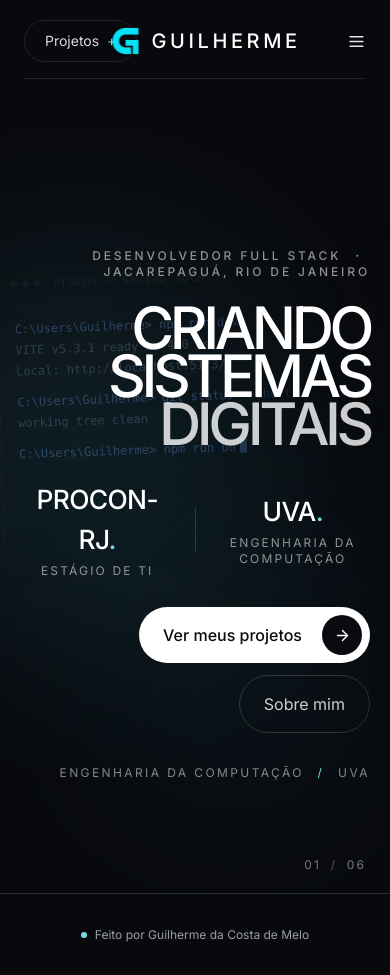
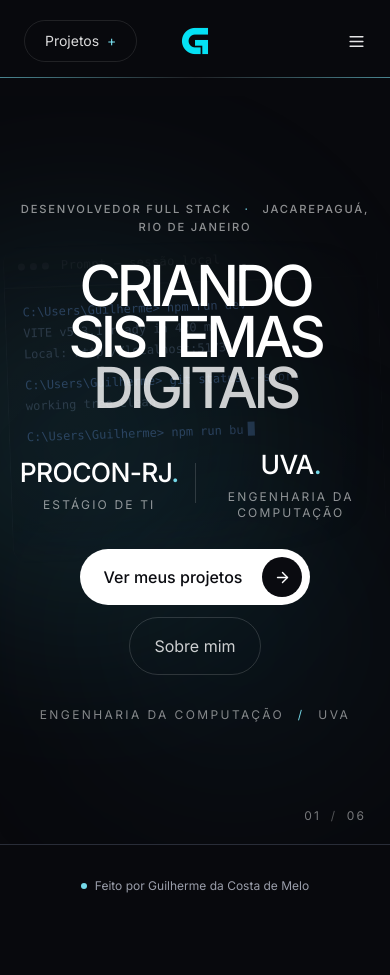
Before and after one commit to GuilhermeCosM/Portfolio-GuilhermedaCostaDev, a React (Vite) app: page / in a window 390 px wide. After the commit the page ends 926 px from the top, so only its background shows below. Built offline with nearby package versions, Linux system fonts and the light colour scheme; the HTML template or start-up script is replaced by a standard one.

Commit message:
Corrige responsividade e alinhamento do portfólio

```diff
--- a/src/components/Nav.tsx
+++ b/src/components/Nav.tsx
@@ -25,8 +25,9 @@ export function Nav({ active, onNavigate }: NavProps) {
   };
 
   return (
-    <nav className="fixed inset-x-0 top-0 z-50 px-6 pt-5 sm:px-8 lg:px-10" aria-label="Navegação principal">
-      <div className="relative flex w-full items-center justify-between border-b border-white/10 pb-4">
+    <nav className="fixed inset-x-0 top-0 z-50 pt-5" aria-label="Navegação principal">
+      <div className="relative flex w-full items-center justify-between px-6 pb-4 sm:px-8 lg:px-10">
+        <span aria-hidden="true" className="absolute inset-x-0 bottom-0 h-px bg-gradient-to-r from-accent/60 via-white/10 to-accent/60" />
         <div className="flex items-center gap-2 sm:gap-3">
           <button onClick={() => navigate("projetos")} className="rounded-full border border-white/10 px-5 py-2.5 text-sm text-white/85 transition hover:border-white/30 hover:text-white sm:text-base">
             Projetos <span className="ml-1 text-accent">+</span>
@@ -37,9 +38,9 @@ export function Nav({ active, onNavigate }: NavProps) {
         </div>
 
         <button onClick={() => navigate("inicio")} className="absolute left-1/2 -translate-x-1/2 text-center" aria-label="Ir para o início">
-          <span className="flex items-center gap-2.5">
+          <span className="flex items-center gap-0 sm:gap-2.5">
             <img src={`${import.meta.env.BASE_URL}logo.png`} alt="" className="h-8 w-8 object-contain sm:h-9 sm:w-9" />
-            <span className="text-left">
+            <span className="hidden text-left sm:block">
               <span className="block font-sans text-xl font-medium tracking-[0.18em] text-white sm:text-2xl">GUILHERME</span>
               <span className="hidden text-[10px] tracking-[0.24em] text-white/50 sm:block">COSTA DE MELO</span>
             </span>
--- a/src/index.css
+++ b/src/index.css
@@ -98,6 +98,16 @@ body {
 .terminal-current { min-height: 21px; }
 .terminal-caret { display: inline-block; width: 7px; height: 14px; margin-left: 4px; transform: translateY(2px); background: #75aaff; animation: terminal-caret 1s steps(2, start) infinite; }
 
+@media (max-width: 1279px) {
+  .hero-section { min-height: max(720px, calc(100svh - 6rem)); }
+  .hero-copy { max-width: 820px; margin-inline: auto; padding-top: 4rem; text-align: center; }
+  .hero-stats { margin-inline: auto; }
+  .hero-actions { justify-content: center; }
+  .hero-title { font-size: clamp(3.5rem, 9vw, 7.5rem); line-height: .88; }
+  .hero-eyebrow { line-height: 1.6; }
+  .terminal-backdrop { left: 50%; top: 20%; width: min(92%, 820px); transform: translateX(-50%) rotate(-2deg); opacity: .34; }
+}
+
 @keyframes terminal-caret { to { visibility: hidden; } }
 
 @keyframes screen-enter {
@@ -122,7 +132,12 @@ body {
 }
 
 @media (max-width: 640px) {
-  .hero-title { font-size: clamp(3.45rem, 15vw, 6rem); }
-  .terminal-backdrop { left: 0; top: 21%; width: 92%; height: 320px; font-size: 12px; opacity: .3; transform: rotate(-2deg); }
+  .hero-section { min-height: max(680px, calc(100svh - 6rem)); padding-inline: 1rem; padding-bottom: 4.5rem; }
+  .hero-copy { padding-top: 3rem; padding-bottom: 3rem; }
+  .hero-title { font-size: clamp(3.15rem, 14.5vw, 5rem); line-height: .9; }
+  .hero-eyebrow { font-size: .7rem; letter-spacing: .16em; }
+  .hero-stats { gap: .75rem; }
+  .hero-stats > span { height: 2.5rem; }
+  .terminal-backdrop { left: 50%; top: 20%; width: min(96%, 820px); height: 320px; font-size: 12px; opacity: .28; transform: translateX(-50%) rotate(-2deg); }
   .terminal-path { display: none; }
 }
--- a/src/sections/Hero.tsx
+++ b/src/sections/Hero.tsx
@@ -8,13 +8,13 @@ interface HeroProps {
 
 export function Hero({ onNavigate }: HeroProps) {
   return (
-    <section className="relative isolate mx-auto flex min-h-[calc(100svh-6rem)] max-w-[1600px] items-center overflow-hidden px-5 pb-16 pt-14 sm:px-8 lg:px-14">
+    <section className="hero-section relative isolate mx-auto flex min-h-[calc(100svh-6rem)] w-full max-w-[1600px] items-center overflow-hidden px-5 pb-16 pt-14 sm:px-8 lg:px-14">
       <div className="hero-glow hero-glow-one" />
       <div className="hero-glow hero-glow-two" />
       <TerminalBackdrop />
 
-      <div className="relative z-10 ml-auto w-full max-w-[940px] pb-12 pt-24 text-right sm:pt-16">
-        <p className="mb-6 text-xs font-medium uppercase tracking-[0.24em] text-white/55 sm:text-sm">
+      <div className="hero-copy relative z-10 ml-auto w-full max-w-[940px] pb-12 pt-24 text-right sm:pt-16">
+        <p className="hero-eyebrow mb-6 text-xs font-medium uppercase tracking-[0.24em] text-white/55 sm:text-sm">
           Desenvolvedor full stack <span className="mx-2 text-accent">·</span> Jacarepaguá, Rio de Janeiro
         </p>
 
@@ -24,7 +24,7 @@ export function Hero({ onNavigate }: HeroProps) {
           <span className="block text-white/80">Digitais</span>
         </h1>
 
-        <div className="ml-auto mb-7 mt-8 grid w-full max-w-[560px] grid-cols-[1fr_auto_1fr] items-center gap-5 sm:gap-8">
+        <div className="hero-stats ml-auto mb-7 mt-8 grid w-full max-w-[560px] grid-cols-[1fr_auto_1fr] items-center gap-5 sm:gap-8">
           <div className="text-center">
             <p className="font-sans text-[1.65rem] font-medium tracking-tight text-white sm:text-3xl">PROCON-RJ<span className="text-accent">.</span></p>
             <p className="mt-1 text-xs uppercase tracking-[0.18em] text-white/55 sm:text-sm">Estágio de TI</p>
@@ -36,7 +36,7 @@ export function Hero({ onNavigate }: HeroProps) {
           </div>
         </div>
 
-        <div className="flex flex-wrap items-center justify-end gap-3">
+        <div className="hero-actions flex flex-wrap items-center justify-end gap-3">
           <button onClick={() => onNavigate("projetos")} className="group inline-flex h-14 items-center gap-5 rounded-full bg-white pl-6 pr-2 text-base font-medium text-[#0A0B10] transition hover:-translate-y-0.5 hover:bg-[#E4FAFD]">
             Ver meus projetos
             <span className="grid h-10 w-10 place-items-center rounded-full bg-[#0A0B10] text-white transition group-hover:bg-[#247D8B]"><ArrowRight size={17} /></span>
```
